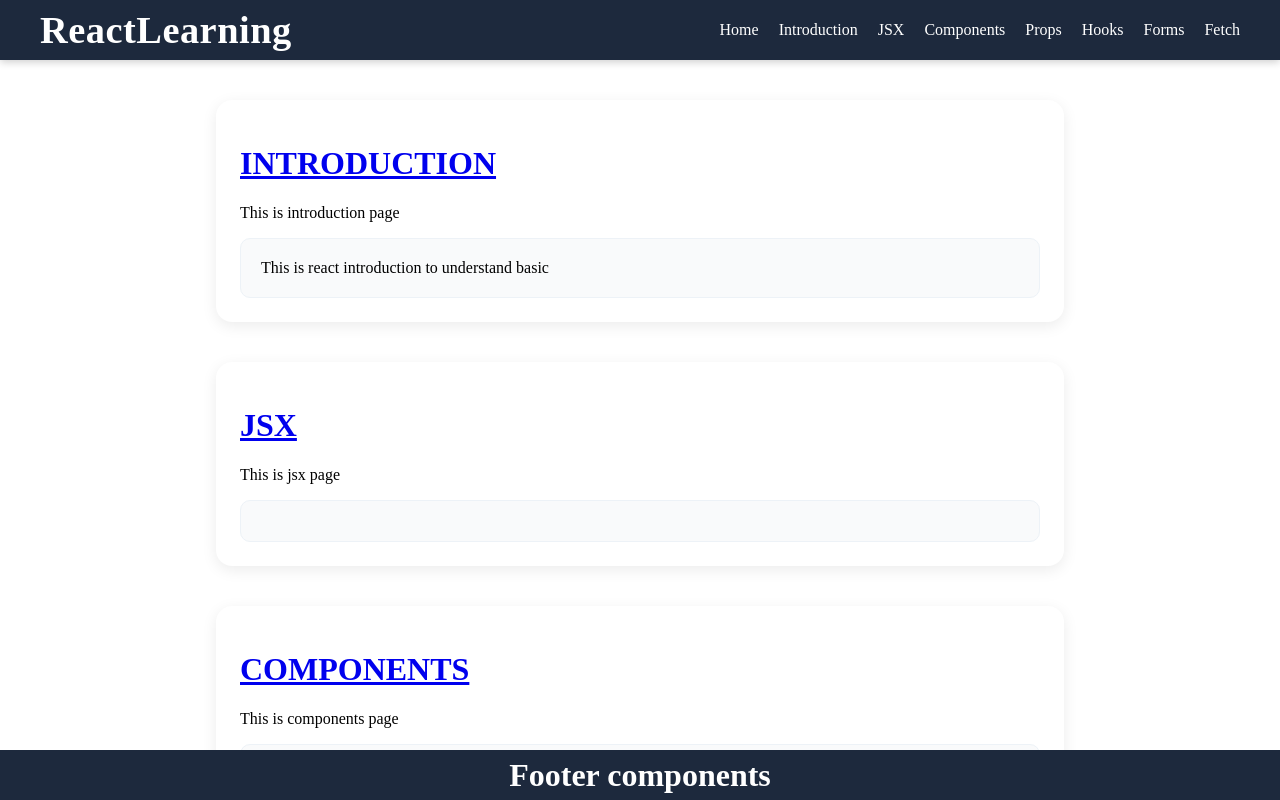
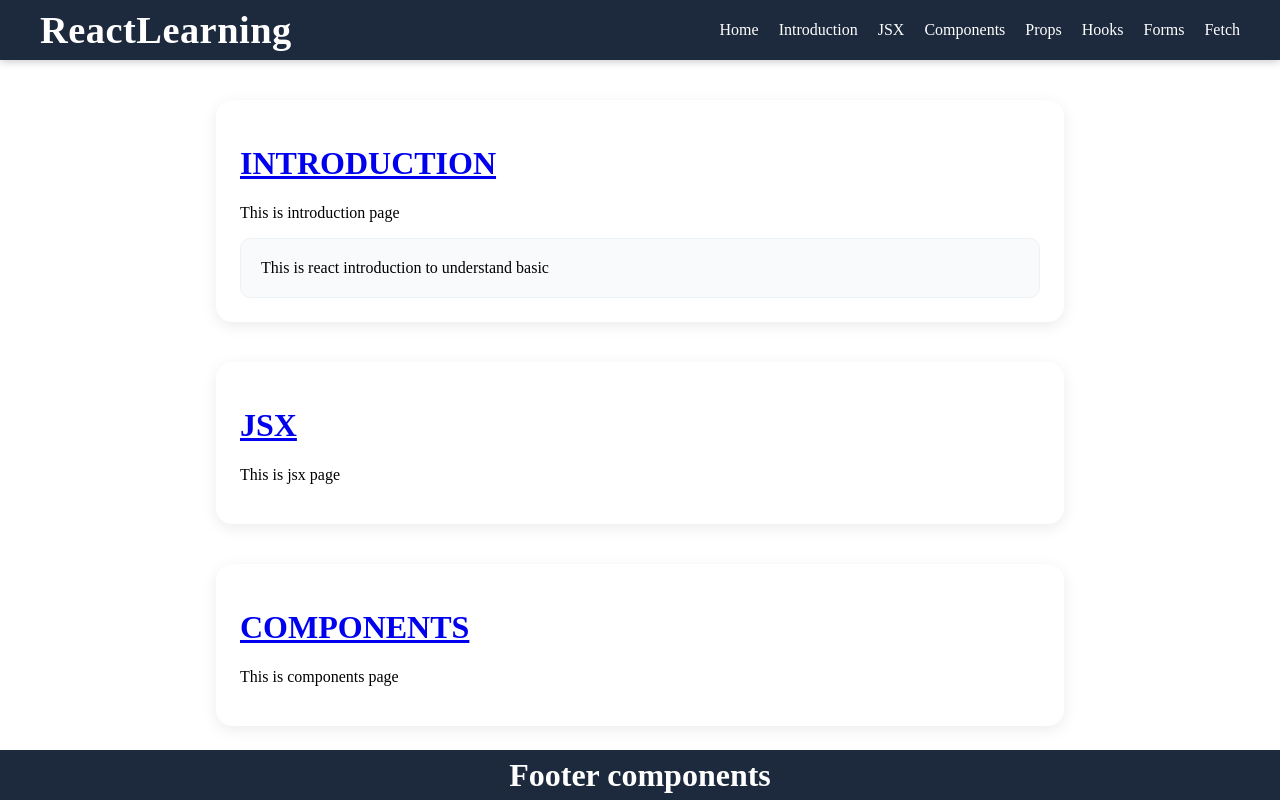
Before and after one commit to jey-uki/react-learning, a React (Vite) app: page / in a window 1280 px wide. Shown: the top 800 px of the page. Built offline with nearby package versions, Linux system fonts and the light colour scheme.

Commit message:
conditional render in home card

```diff
--- a/src/componensts/HomeCard.jsx
+++ b/src/componensts/HomeCard.jsx
@@ -1,6 +1,6 @@
 import { Link } from "react-router-dom";
 
-function HomeCard({ url, text }) {
+function HomeCard({ url, text}) {
   return (
     <>
       <div className="content-container">
@@ -11,7 +11,7 @@ function HomeCard({ url, text }) {
             </Link>
             <p className="">This is {url} page</p>
           </div>
-          <div className="content-body">{text}</div>
+          {text && <div className="content-body">{text}</div>}
         </div>
       </div>
     </>
```
